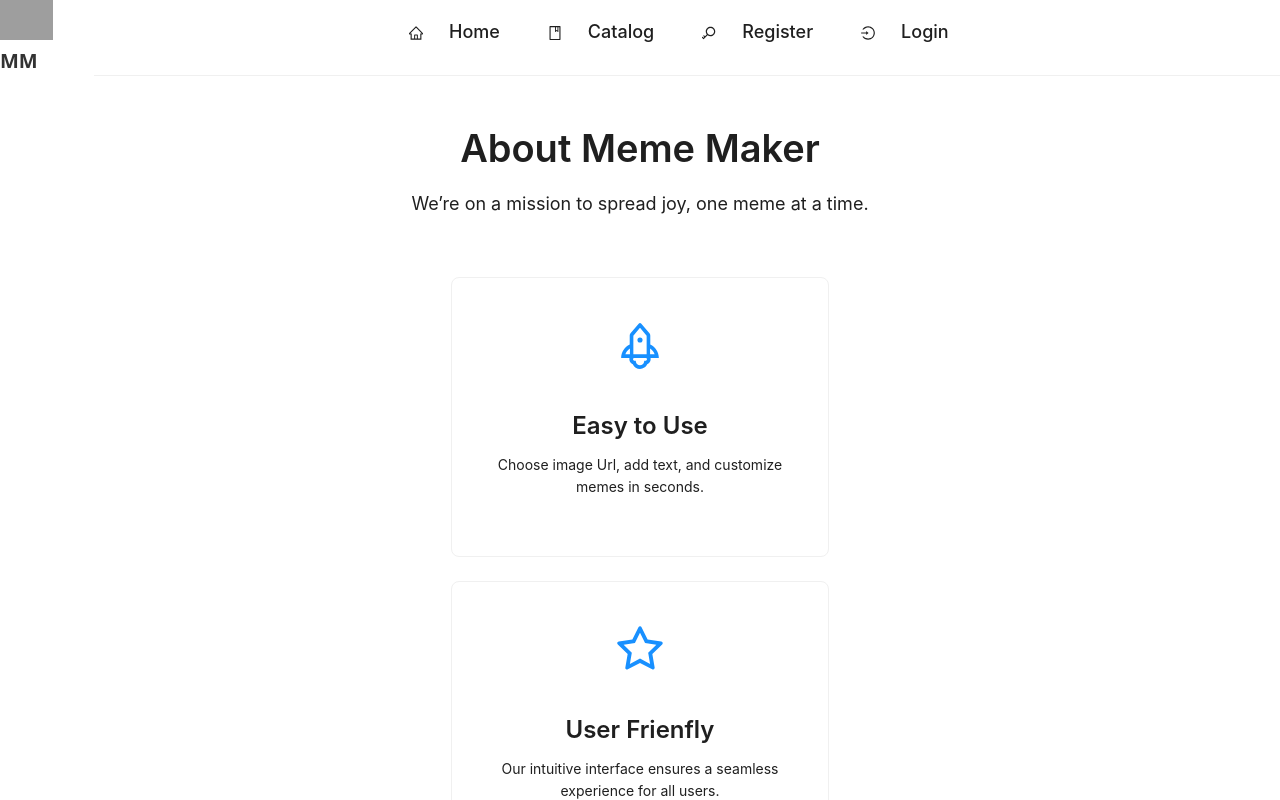
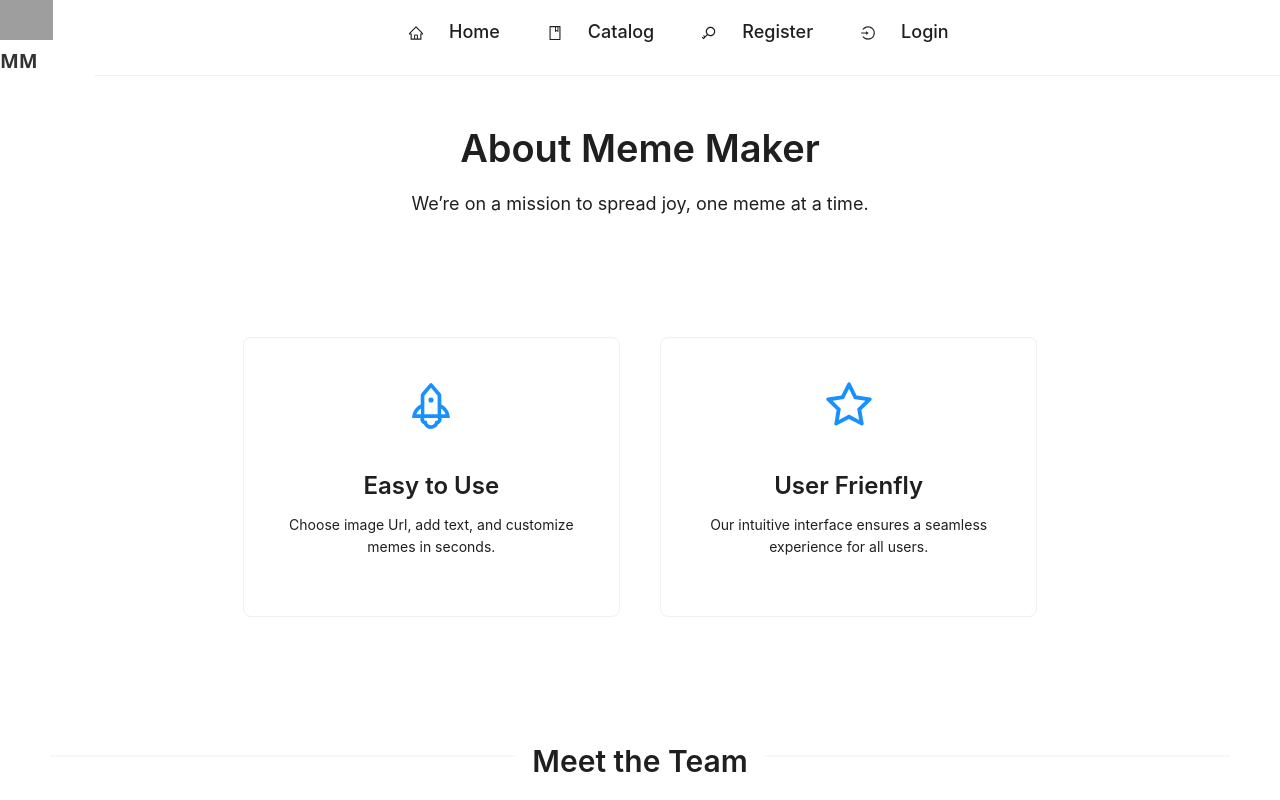
Before and after one commit to The-pixel04/Meme-Maker, a React (Vite) app: page /aboutus in a window 1280 px wide. Shown: the top 800 px of the page. Built offline with nearby package versions, Linux system fonts and the light colour scheme; no server answers; grey boxes are pictures that could not be loaded.

Commit message:
Update AboutUs.module.css

```diff
--- a/src/components/abouUs/AboutUs.module.css
+++ b/src/components/abouUs/AboutUs.module.css
@@ -26,9 +26,10 @@
     display: flex;
     justify-content: center;
     align-items: center;
-    flex-direction: column;
+    flex-direction: row;
     margin-bottom: 40px;
     min-height: 50vh;
+    gap: 16px;
 }
 
 .feature-card {
```
